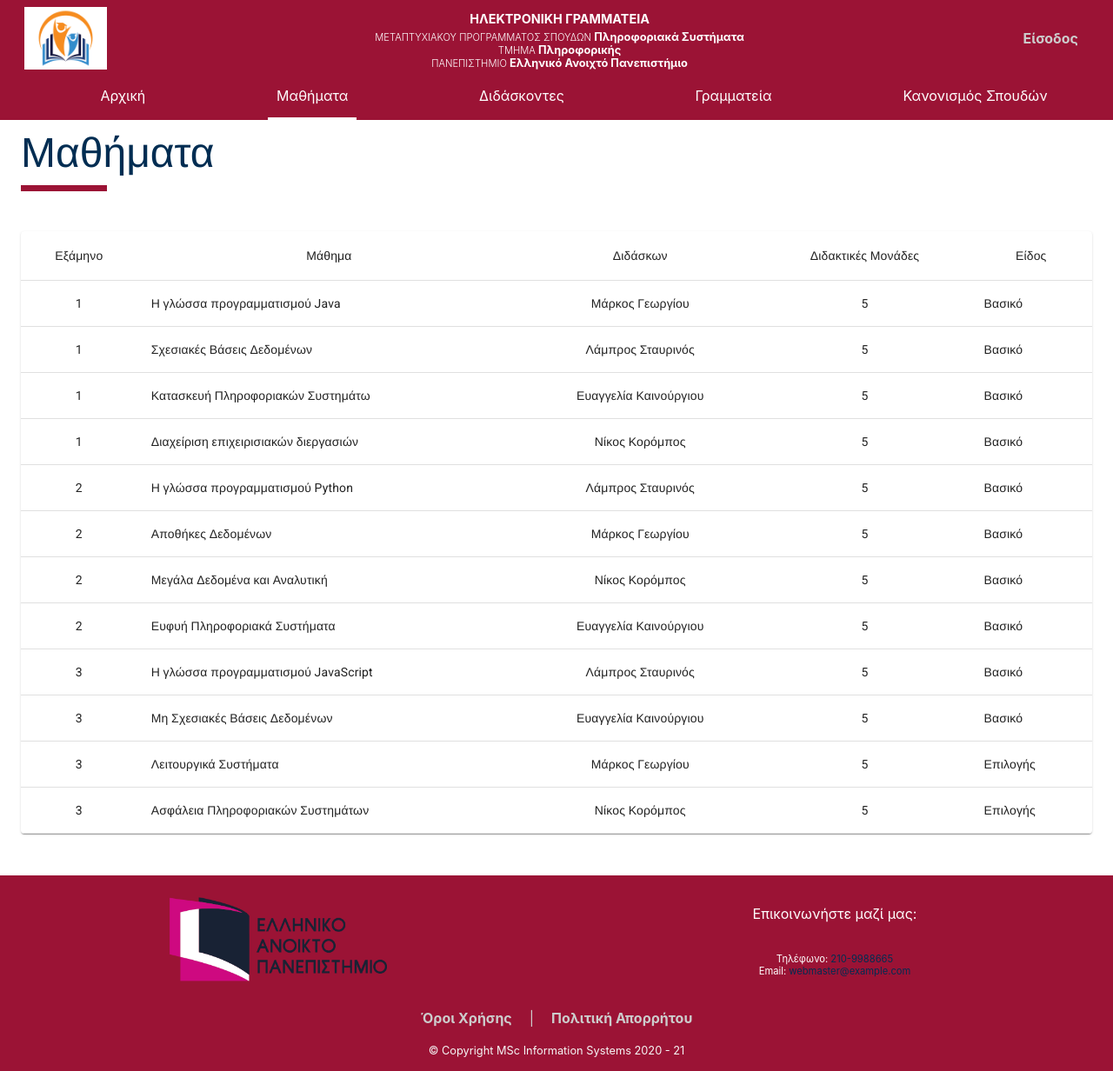
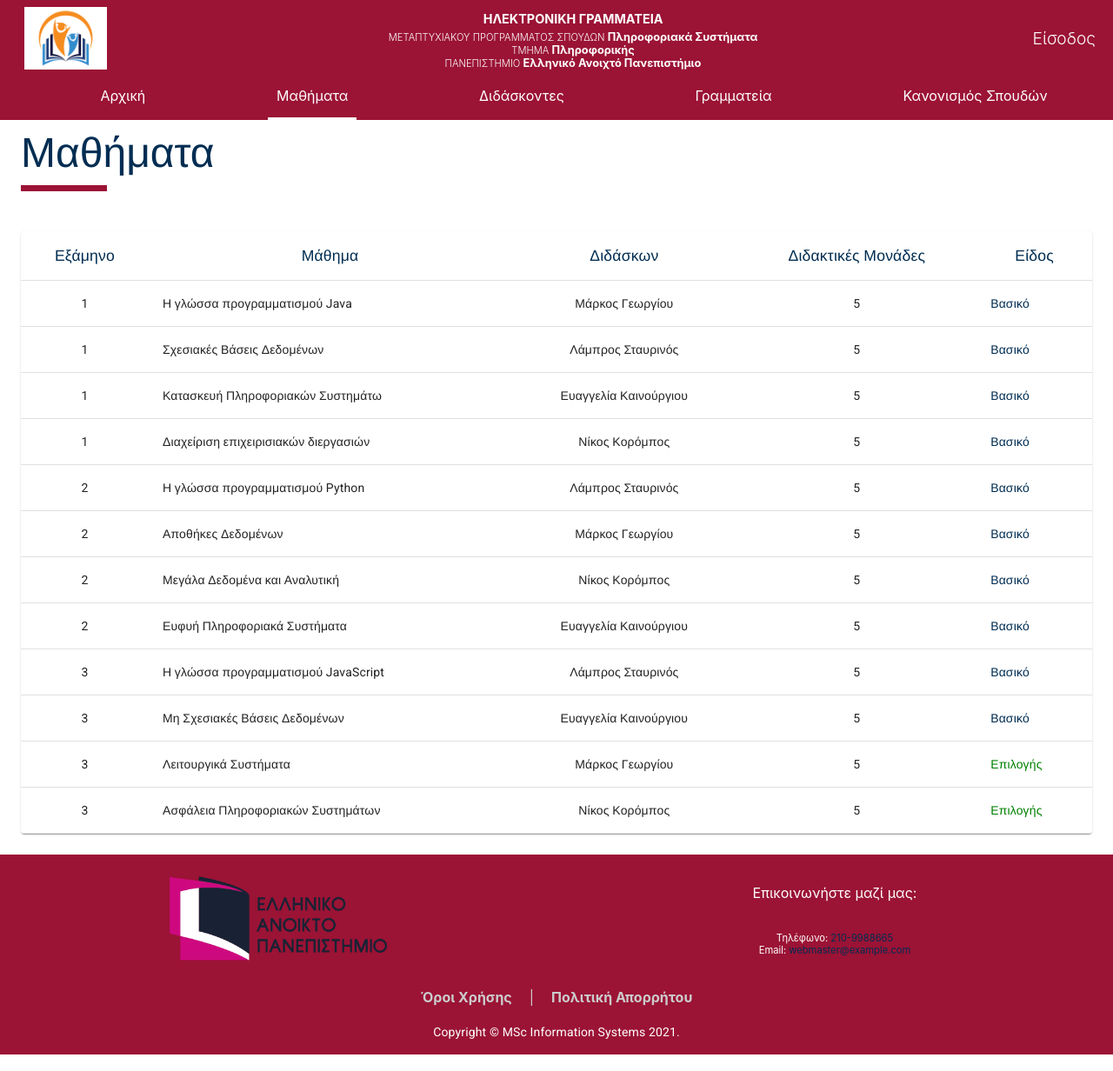
Before and after one commit to SteveLabrinos/msc-program-frontend, a React (Create React App) app: page /courses in a window 1280 px wide. Shown: the whole page at 87% size. Built offline with nearby package versions, Linux system fonts and the light colour scheme; some icons are missing.

Commit message:
finished sign-in page

```diff
--- a/src/App.js
+++ b/src/App.js
@@ -10,6 +10,7 @@
 const Regulation = React.lazy(() => import(`./components/Regulation/Regulation`));
 const Stuff = React.lazy(() => import(`./containers/Stuffs/Stuffs`));
 const Courses = React.lazy(() => import(`./containers/Courses/Courses`));
+const SignIn = React.lazy(() => import(`./containers/SignIn/SignIn`));
 
 /**
  * @author Stavros Lamprinos [stalab at linuxmail.org] on 13/1/2021.
@@ -46,6 +47,11 @@
                       <Courses />
                   </Suspense>
               )} />
+              <Route path="/sign-in" render={() => (
+                  <Suspense fallback={ <Spinner /> }>
+                      <SignIn />
+                  </Suspense>
+              )} />
           </Switch>
       </Layout>
     </React.Fragment>
--- a/src/components/Navigation/Footer/Footer.js
+++ b/src/components/Navigation/Footer/Footer.js
@@ -1,16 +1,27 @@
 import React from 'react';
 import classes from './Footer.module.css';
 import FooterContent from './FooterContent/FooterContent';
+import { Typography } from '@material-ui/core';
 
 /**
  * @author Stavros Lamprinos [stalab at linuxmail.org] on 13/1/2021.
  */
 
+function Copyright() {
+    return (
+        <Typography variant="body2" align="center" style={{color: '#fff'}}>
+            {'Copyright © MSc Information Systems '}
+            {new Date().getFullYear()}
+            {'.'}
+        </Typography>
+    );
+}
+
 const footer = props => (
     <footer className={classes.Footer}>
         <FooterContent clickedPrivacy={props.showPrivacy}
                        clickedTerms={props.showTerms}/>
-        <div className={classes.Copyright}>&copy; Copyright MSc Information Systems 2020 - 21</div>
+        <Copyright />
     </footer>
 );
 
--- a/src/components/Navigation/Footer/Footer.module.css
+++ b/src/components/Navigation/Footer/Footer.module.css
@@ -11,8 +11,3 @@
     color: whitesmoke;
     text-align: center;
 }
-
-.Footer .Copyright {
-    /*margin-top: 1.6rem;*/
-    font-size: .8rem;
-}
--- a/src/components/Navigation/Toolbar/Toolbar.js
+++ b/src/components/Navigation/Toolbar/Toolbar.js
@@ -5,7 +5,7 @@
 import NavigationItems from '../NavigationItems/NavigationItems';
 import ToolbarInfo from './ToolbarInfo/ToolbarInfo';
 import DrawerToggle from '../SideDrawer/DrawerToggle/DrawerToggle';
-import Button from '../../UI/Button/Button';
+import { Link } from 'react-router-dom';
 
 /**
  * @author Stavros Lamprinos [stalab at linuxmail.org] on 13/1/2021.
@@ -19,10 +19,9 @@
                 <Logo logoType="appLogo"/>
             </div>
             <ToolbarInfo content={props.content}/>
-            <Button btnType="Link"
-                    clicked={() => alert('Log in module here' + props.content)}>
+            <Link to={`/sign-in`}>
                 Είσοδος
-            </Button>
+            </Link>
         </div>
         <nav className={classes.DesktopOnly}>
             <NavigationItems navType="main"/>
--- a/src/components/Navigation/Toolbar/Toolbar.module.css
+++ b/src/components/Navigation/Toolbar/Toolbar.module.css
@@ -32,6 +32,13 @@
     text-transform: uppercase;
 }
 
+.Toolbar a {
+    text-decoration: none;
+    color: white;
+    font-size: 1.2rem;
+    font-weight: 300;
+}
+
 
 @media (max-width: 500px) {
     .Toolbar {
--- a/src/containers/Courses/Courses.js
+++ b/src/containers/Courses/Courses.js
@@ -1,8 +1,9 @@
-import React, {useState} from 'react';
+import React, {useState, useEffect} from 'react';
 
-import { coursesList } from '../../assets/statics/staticContent';
+import {coursesList} from '../../assets/statics/staticContent';
 import Cockpit from '../../components/Cockpit/Cockpit';
-import { makeStyles } from '@material-ui/core/styles';
+import Spinner from '../../components/UI/Spinner/Spinner';
+import {makeStyles} from '@material-ui/core/styles';
 import Table from '@material-ui/core/Table';
 import TableBody from '@material-ui/core/TableBody';
 import TableCell from '@material-ui/core/TableCell';
@@ -10,43 +11,53 @@
 import TableRow from '@material-ui/core/TableRow';
 import {Container, Paper, TableContainer} from '@material-ui/core';
 
-// Generate Order Data
-function createData(id, date, name, shipTo, paymentMethod, amount) {
-    return { id, date, name, shipTo, paymentMethod, amount };
-}
-
-const rows = [
-    createData(0, '16 Mar, 2019', 'Elvis Presley', 'Tupelo, MS', 'VISA ⠀•••• 3719', 312.44),
-    createData(1, '16 Mar, 2019', 'Paul McCartney', 'London, UK', 'VISA ⠀•••• 2574', 866.99),
-    createData(2, '16 Mar, 2019', 'Tom Scholz', 'Boston, MA', 'MC ⠀•••• 1253', 100.81),
-    createData(3, '16 Mar, 2019', 'Michael Jackson', 'Gary, IN', 'AMEX ⠀•••• 2000', 654.39),
-    createData(4, '15 Mar, 2019', 'Bruce Springsteen', 'Long Branch, NJ', 'VISA ⠀•••• 5919', 212.79),
-];
-
+/**
+ * @author Stavros Lamprinos [stalab at linuxmail.org] on 17/1/2021.
+ */
 
 const useStyles = makeStyles((theme) => ({
     table: {
         marginTop: theme.spacing(3),
-        marginBottom: '3rem',
+        marginBottom: theme.spacing(3),
+    },
+    head: {
+        color: '#002d52',
+        fontSize: '1.1rem'
+    },
+    body: {
+        color: 'black'
     }
 }));
 
 export default function Courses() {
 
-    const [courses, setCourses] = useState(coursesList);
+    const [courses, setCourses] = useState(null);
+    const [loading, setLoading] = useState(true);
+
+    useEffect(() => {
+        setLoading(true);
+
+        //  static data loading until backend logic is implemented
+        setCourses(coursesList);
+        console.log(courses);
+        setLoading(false);
+    }, [courses]);
 
     const classes = useStyles();
 
     return (
         <React.Fragment>
-            <Cockpit title="Μαθήματα" />
+            <Cockpit title="Μαθήματα"/>
+            {loading ?
+                <Spinner/> :
                 <Container>
                     <TableContainer component={Paper} className={classes.table}>
                         <Table size="medium">
                             <TableHead>
                                 <TableRow>
                                     {courses.headers.map(header => (
-                                    <TableCell key={header.id} align="center">
+                                        <TableCell key={header.id} align="center" variant="head"
+                                                   className={classes.head}>
                                             {header.name}
                                         </TableCell>
                                     ))}
@@ -59,13 +70,20 @@
                                         <TableCell align="left">{course.name}</TableCell>
                                         <TableCell align="center">{course.teacher}</TableCell>
                                         <TableCell align="center">{course.units}</TableCell>
-                                    <TableCell align="left">{course.type}</TableCell>
+                                        <TableCell align="left"
+                                                   style={{
+                                                       color: course.type === 'Βασικό' ?
+                                                           '#002d52' : 'green'
+                                                   }}>
+                                            {course.type}
+                                        </TableCell>
                                     </TableRow>
                                 ))}
                             </TableBody>
                         </Table>
                     </TableContainer>
                 </Container>
+            }
         </React.Fragment>
     );
 }
--- /dev/null
+++ b/src/containers/SignIn/SignIn.js
@@ -0,0 +1,109 @@
+import React from 'react';
+
+import Avatar from '@material-ui/core/Avatar';
+import Button from '@material-ui/core/Button';
+import CssBaseline from '@material-ui/core/CssBaseline';
+import TextField from '@material-ui/core/TextField';
+import FormControlLabel from '@material-ui/core/FormControlLabel';
+import Checkbox from '@material-ui/core/Checkbox';
+import Link from '@material-ui/core/Link';
+import Grid from '@material-ui/core/Grid';
+import LockOutlinedIcon from '@material-ui/icons/LockOutlined';
+import Typography from '@material-ui/core/Typography';
+import { makeStyles } from '@material-ui/core/styles';
+import Container from '@material-ui/core/Container';
+
+/**
+ * @author Stavros Lamprinos [stalab at linuxmail.org] on 13/1/2021.
+ */
+
+
+const useStyles = makeStyles((theme) => ({
+    paper: {
+        marginTop: theme.spacing(8),
+        display: 'flex',
+        flexDirection: 'column',
+        alignItems: 'center',
+    },
+    avatar: {
+        margin: theme.spacing(1),
+        backgroundColor: theme.palette.secondary.main,
+    },
+    form: {
+        width: '100%', // Fix IE 11 issue.
+        marginTop: theme.spacing(1),
+    },
+    submit: {
+        margin: theme.spacing(3, 0, 2),
+        color: '#fff',
+        backgroundColor: '#002d52'
+    },
+}));
+
+export default function SignIn() {
+    const classes = useStyles();
+
+    return (
+        <Container component="main" maxWidth="xs">
+            <CssBaseline />
+            <div className={classes.paper}>
+                <Avatar className={classes.avatar}>
+                    <LockOutlinedIcon htmlColor="#fff"/>
+                </Avatar>
+                <Typography component="h1" variant="h5">
+                    Είσοδος
+                </Typography>
+                <form className={classes.form} noValidate>
+                    <TextField
+                        variant="outlined"
+                        margin="normal"
+                        required
+                        fullWidth
+                        id="email"
+                        label="Διεύθυνση Email"
+                        name="email"
+                        placeholder="Συμπληρώστε το Email ..."
+                        autoComplete="email"
+                        autoFocus
+                    />
+                    <TextField
+                        variant="outlined"
+                        margin="normal"
+                        required
+                        fullWidth
+                        name="password"
+                        label="Κωδικός"
+                        type="password"
+                        id="password"
+                        autoComplete="current-password"
+                    />
+                    <FormControlLabel
+                        control={<Checkbox value="remember" color="primary" />}
+                        label="Να αποθηκευτεί το όνομα χρήστη"
+                    />
+                    <Button
+                        type="submit"
+                        fullWidth
+                        variant="contained"
+                        color="primary"
+                        className={classes.submit}
+                    >
+                        ΣΥΝΔΕΣΗ
+                    </Button>
+                    <Grid container>
+                        <Grid item xs>
+                            <Link href="#" variant="body2">
+                                Ξεχάσατε το όνομα ή τον κωδικό πρόσβασης
+                            </Link>
+                        </Grid>
+                        <Grid item>
+                            <Link href="#" variant="body2">
+                                {"Δεν έχετε λογαριασμό; Εγγραφή"}
+                            </Link>
+                        </Grid>
+                    </Grid>
+                </form>
+            </div>
+        </Container>
+    );
+}
```
Also changed, not shown: src/components/Stuff/Stuff.js (+2 -6 lines), 1 other file (tests, documents, lock files or other folders). Lines whose indentation alone changed are shown as unchanged.
